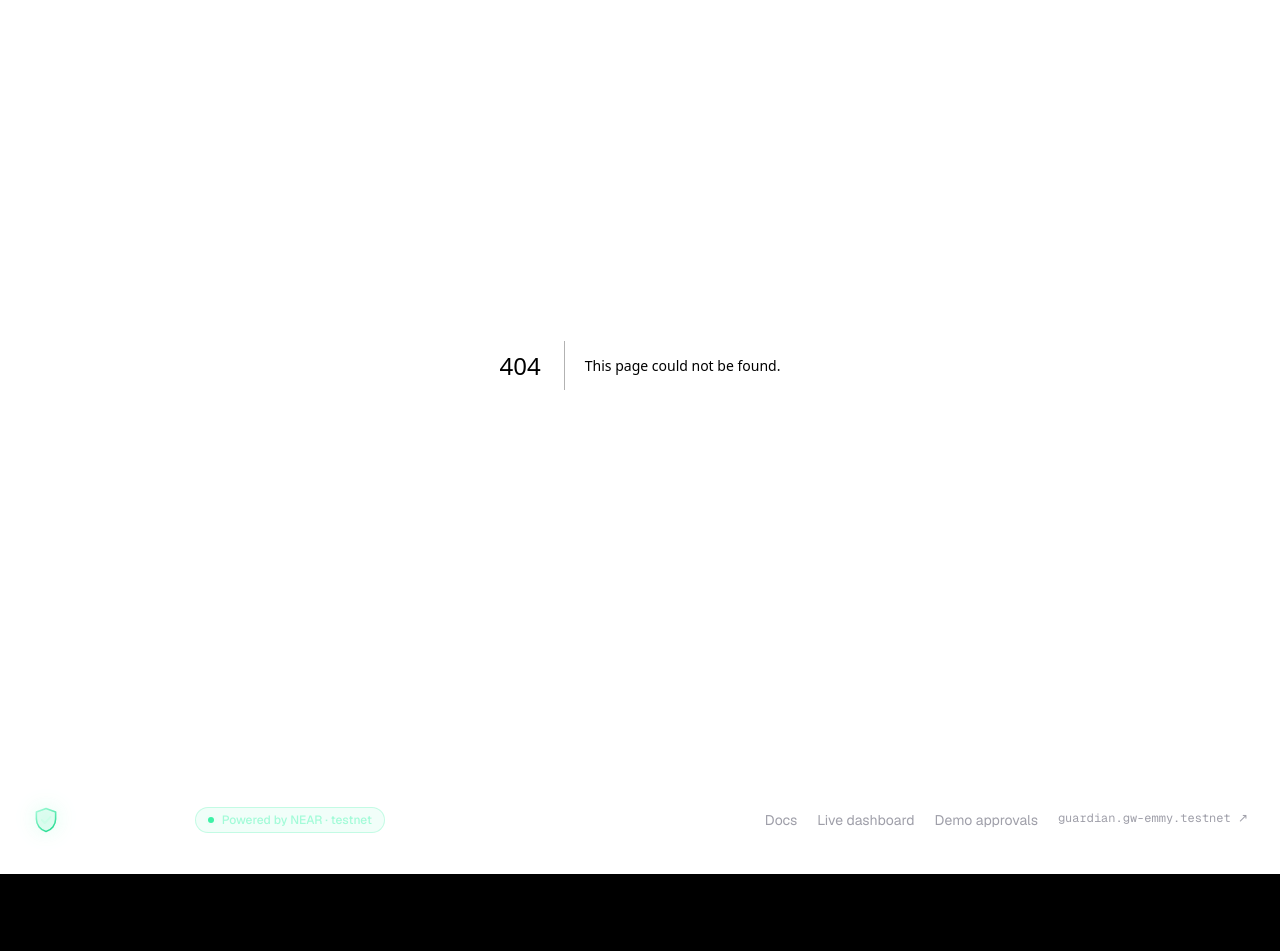
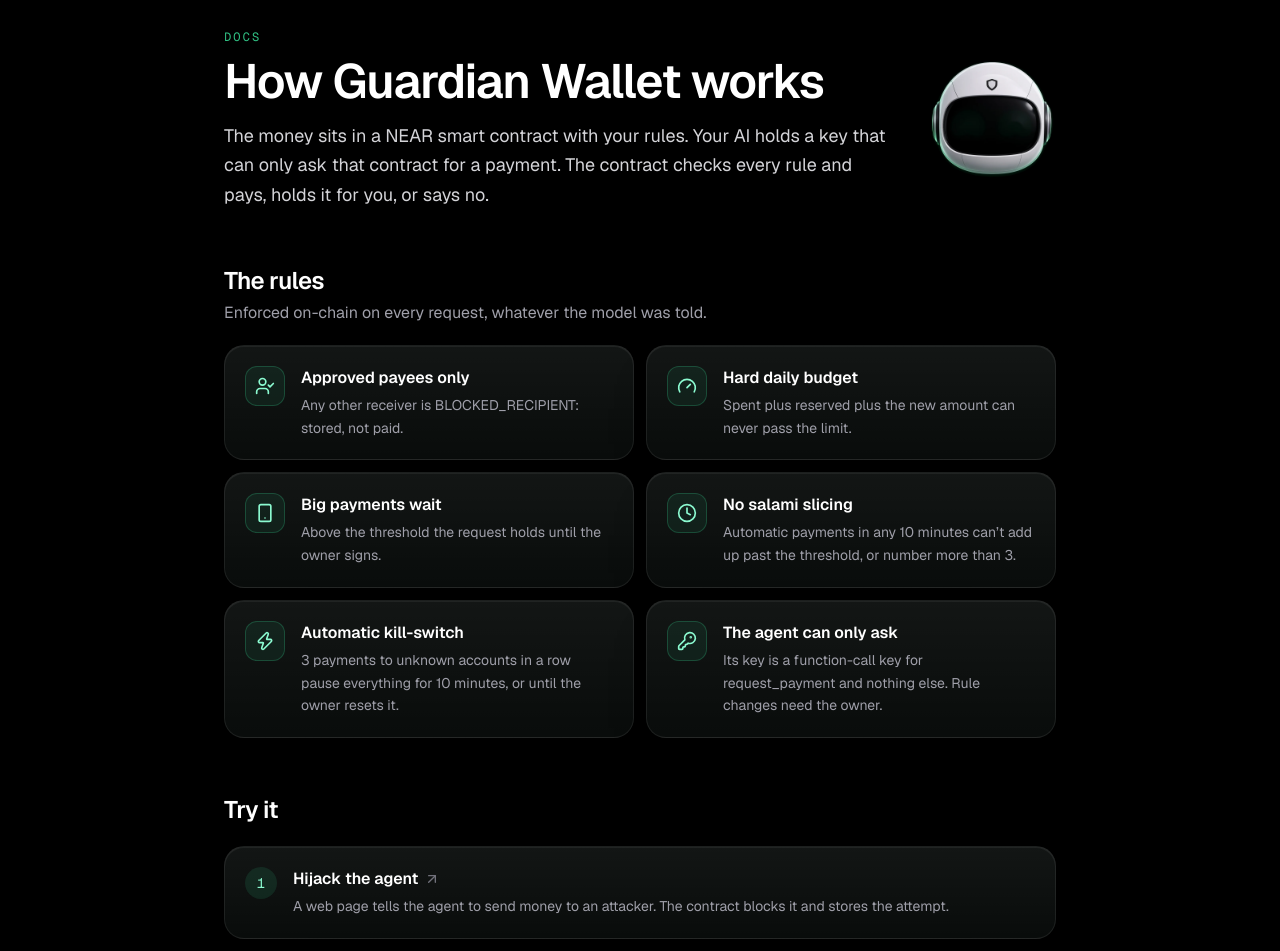
Before and after one commit to emmydwest/ashabi-wallet, a Next.js app in the folder dashboard/: page /docs in a window 1280 px wide. Before the commit this address had no page. Shown: the part 100-1051 px from the top of the page. Before the commit the page ends 974 px from the top, so only its background shows below. Built offline with nearby package versions, Linux system fonts and the light colour scheme.

Commit message:
Add a /docs page and describe the new home, nav and mascot

```diff
--- /dev/null
+++ b/dashboard/src/app/docs/page.tsx
@@ -0,0 +1,210 @@
+import { ArrowUpRight, Ban, Clock, Gauge, KeyRound, ShieldCheck, Smartphone, UserCheck, Zap } from 'lucide-react';
+import type { Metadata } from 'next';
+import Link from 'next/link';
+import type { ReactNode } from 'react';
+import { Mascot } from '@/components/mascot/mascot';
+import { accountUrl, AGENT_ID, CONTRACT_ID, FACTORY_ID, REPO_URL, VENDOR_ID } from '@/lib/config';
+
+export const metadata: Metadata = {
+  title: 'Docs',
+  description: 'How Guardian Wallet works, the rules it enforces, and how to call it from your own agent.',
+};
+
+const RULES = [
+  {
+    icon: UserCheck,
+    title: 'Approved payees only',
+    body: 'Any other receiver is BLOCKED_RECIPIENT: stored, not paid.',
+  },
+  {
+    icon: Gauge,
+    title: 'Hard daily budget',
+    body: 'Spent plus reserved plus the new amount can never pass the limit.',
+  },
+  {
+    icon: Smartphone,
+    title: 'Big payments wait',
+    body: 'Above the threshold the request holds until the owner signs.',
+  },
+  {
+    icon: Clock,
+    title: 'No salami slicing',
+    body: 'Automatic payments in any 10 minutes can’t add up past the threshold, or number more than 3.',
+  },
+  {
+    icon: Zap,
+    title: 'Automatic kill-switch',
+    body: '3 payments to unknown accounts in a row pause everything for 10 minutes, or until the owner resets it.',
+  },
+  {
+    icon: KeyRound,
+    title: 'The agent can only ask',
+    body: 'Its key is a function-call key for request_payment and nothing else. Rule changes need the owner.',
+  },
+];
+
+const ACCOUNTS = [
+  ['Demo guardian contract', CONTRACT_ID],
+  ['Factory, one wallet per user', FACTORY_ID],
+  ['Demo AI agent', AGENT_ID],
+  ['Approved demo vendor', VENDOR_ID],
+];
+
+const SDK = `import { accountSigner, GuardianAgent, nearToYocto } from '@guardian-wallet/sdk';
+
+const agent = new GuardianAgent({
+  contractId: '${CONTRACT_ID}',
+  agentId: '${AGENT_ID}',
+  // A function-call key that can only call request_payment. Server-side only.
+  signer: accountSigner(account),
+});
+
+const result = await agent.requestPayment({
+  receiverId: '${VENDOR_ID}',
+  amount: nearToYocto('0.05'),
+  memo: 'sku:weather-now',
+});
+// result.status is the contract's own answer: APPROVED, PENDING_APPROVAL, BLOCKED_RECIPIENT, ...`;
+
+export default function DocsPage() {
+  return (
+    <main className="mx-auto max-w-4xl px-5 pb-24 pt-10 sm:px-8 sm:pt-16">
+      <div className="flex items-center justify-between gap-6">
+        <div>
+          <p className="font-mono text-xs uppercase tracking-[0.18em] text-brand/80">Docs</p>
+          <h1 className="mt-3 font-display text-4xl font-semibold tracking-tight text-white sm:text-5xl">
+            How Guardian Wallet works
+          </h1>
+          <p className="mt-4 max-w-2xl text-lg leading-relaxed text-zinc-300">
+            The money sits in a NEAR smart contract with your rules. Your AI holds a key that can only ask that contract
+            for a payment. The contract checks every rule and pays, holds it for you, or says no.
+          </p>
+        </div>
+        <Mascot size={128} decorative className="hidden shrink-0 sm:block" />
+      </div>
+
+      <Section title="The rules" hint="Enforced on-chain on every request, whatever the model was told.">
+        <div className="grid gap-3 sm:grid-cols-2">
+          {RULES.map(({ icon: Icon, title, body }) => (
+            <div key={title} className="glass flex gap-4 rounded-card p-5">
+              <span className="grid size-10 shrink-0 place-items-center rounded-xl border border-emerald-400/20 bg-emerald-400/[0.07] text-emerald-300">
+                <Icon className="size-5" aria-hidden />
+              </span>
+              <div>
+                <h3 className="font-semibold text-white">{title}</h3>
+                <p className="mt-1 text-sm leading-relaxed text-zinc-400">{body}</p>
+              </div>
+            </div>
+          ))}
+        </div>
+      </Section>
+
+      <Section title="Try it">
+        <ol className="space-y-3">
+          <Step n="1" href="/agent?try=hijack" label="Hijack the agent">
+            A web page tells the agent to send money to an attacker. The contract blocks it and stores the attempt.
+          </Step>
+          <Step n="2" href="/chat" label="Ask the live agent to buy something">
+            It pays the demo vendor over HTTP 402 and shows what it bought, with the transaction.
+          </Step>
+          <Step n="3" href="/start" label="Create your own guarded wallet">
+            One transaction through the factory. You become the owner; the AI gets its own limited key.
+          </Step>
+        </ol>
+      </Section>
+
+      <Section
+        title="Use it from your agent"
+        hint="@guardian-wallet/sdk: no dependencies, reads go straight to NEAR RPC."
+      >
+        <pre className="glass overflow-x-auto rounded-card p-5 font-mono text-[13px] leading-relaxed text-zinc-200">
+          <code>{SDK}</code>
+        </pre>
+        <p className="mt-3 text-sm text-zinc-400">
+          <code className="font-mono text-zinc-300">pay402(url)</code> does the whole HTTP 402 dance: fetch, pay the
+          challenge through the guardian, and retry with the receipt.
+        </p>
+      </Section>
+
+      <Section title="Accounts on NEAR testnet">
+        <ul className="glass divide-y divide-white/[0.06] rounded-card">
+          {ACCOUNTS.map(([label, id]) => (
+            <li key={id} className="flex flex-col gap-1 px-5 py-3.5 sm:flex-row sm:items-center sm:justify-between">
+              <span className="text-sm text-zinc-400">{label}</span>
+              <a
+                href={accountUrl(id)}
+                target="_blank"
+                rel="noreferrer"
+                className="inline-flex items-center gap-1 break-all font-mono text-sm text-emerald-300 hover:text-emerald-200"
+              >
+                {id}
+                <ArrowUpRight className="size-3.5 shrink-0" aria-hidden />
+              </a>
+            </li>
+          ))}
+        </ul>
+      </Section>
+
+      <Section title="Honest limits">
+        <ul className="space-y-2 text-zinc-300">
+          <Limit icon={<Ban className="size-4" />}>
+            It controls where money goes and how much. It can’t make a vendor deliver what it was paid for.
+          </Limit>
+          <Limit icon={<ShieldCheck className="size-4" />}>
+            Testnet only. Payments are native NEAR transfers; NEAR Intents has no testnet.
+          </Limit>
+        </ul>
+        <p className="mt-6 text-sm text-zinc-400">
+          The full write-up, the threat model and a table mapping every claim to its code and test are in the{' '}
+          <a href={REPO_URL} target="_blank" rel="noreferrer" className="text-emerald-300 hover:text-emerald-200">
+            README
+          </a>
+          .
+        </p>
+      </Section>
+    </main>
+  );
+}
+
+function Section({ title, hint, children }: { title: string; hint?: string; children: ReactNode }) {
+  return (
+    <section className="mt-14">
+      <h2 className="font-display text-2xl font-semibold tracking-tight text-white">{title}</h2>
+      {hint && <p className="mt-1 text-zinc-400">{hint}</p>}
+      <div className="mt-5">{children}</div>
+    </section>
+  );
+}
+
+function Step({ n, href, label, children }: { n: string; href: string; label: string; children: ReactNode }) {
+  return (
+    <li>
+      <Link
+        href={href}
+        className="glass group flex items-start gap-4 rounded-card p-5 transition hover:border-emerald-400/30"
+      >
+        <span className="grid size-8 shrink-0 place-items-center rounded-full bg-emerald-400/[0.1] font-mono text-sm text-emerald-300">
+          {n}
+        </span>
+        <span className="min-w-0">
+          <span className="flex items-center gap-1.5 font-semibold text-white">
+            {label}
+            <ArrowUpRight className="size-4 text-zinc-500 transition group-hover:text-emerald-300" aria-hidden />
+          </span>
+          <span className="mt-1 block text-sm leading-relaxed text-zinc-400">{children}</span>
+        </span>
+      </Link>
+    </li>
+  );
+}
+
+function Limit({ icon, children }: { icon: ReactNode; children: ReactNode }) {
+  return (
+    <li className="flex items-start gap-3">
+      <span className="mt-0.5 text-zinc-500" aria-hidden>
+        {icon}
+      </span>
+      <span>{children}</span>
+    </li>
+  );
+}
```
Also changed, not shown: 2 other files (tests, documents, lock files or other folders).
